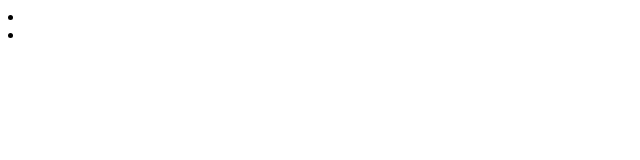
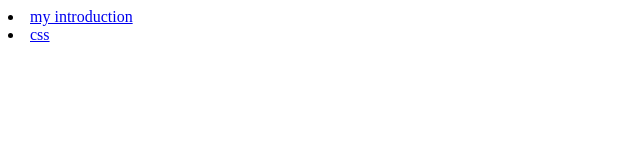
Before and after one commit to wurrrrrrrrrr/1111-web-demo-16, a plain HTML site: page index.html in a window 1280 px wide. Shown: the whole page, without its empty margins (0-640 px from the left). Drawn offline with Linux system fonts and the light colour scheme.

Commit message:
add w04.html

```diff
--- a/index.html
+++ b/index.html
@@ -8,10 +8,10 @@
 </head>
 <body>
     <li>
-        <a href="./demo/w02/"></a>
+        <a href="./demo/w02/">my introduction</a>
     </li>
     <li>
-        <a href="./demo/w03/card_16.html"></a>
+        <a href="./demo/w02/w03/card_16.html">css</a>
     </li>
 </body>
 </html>
```
